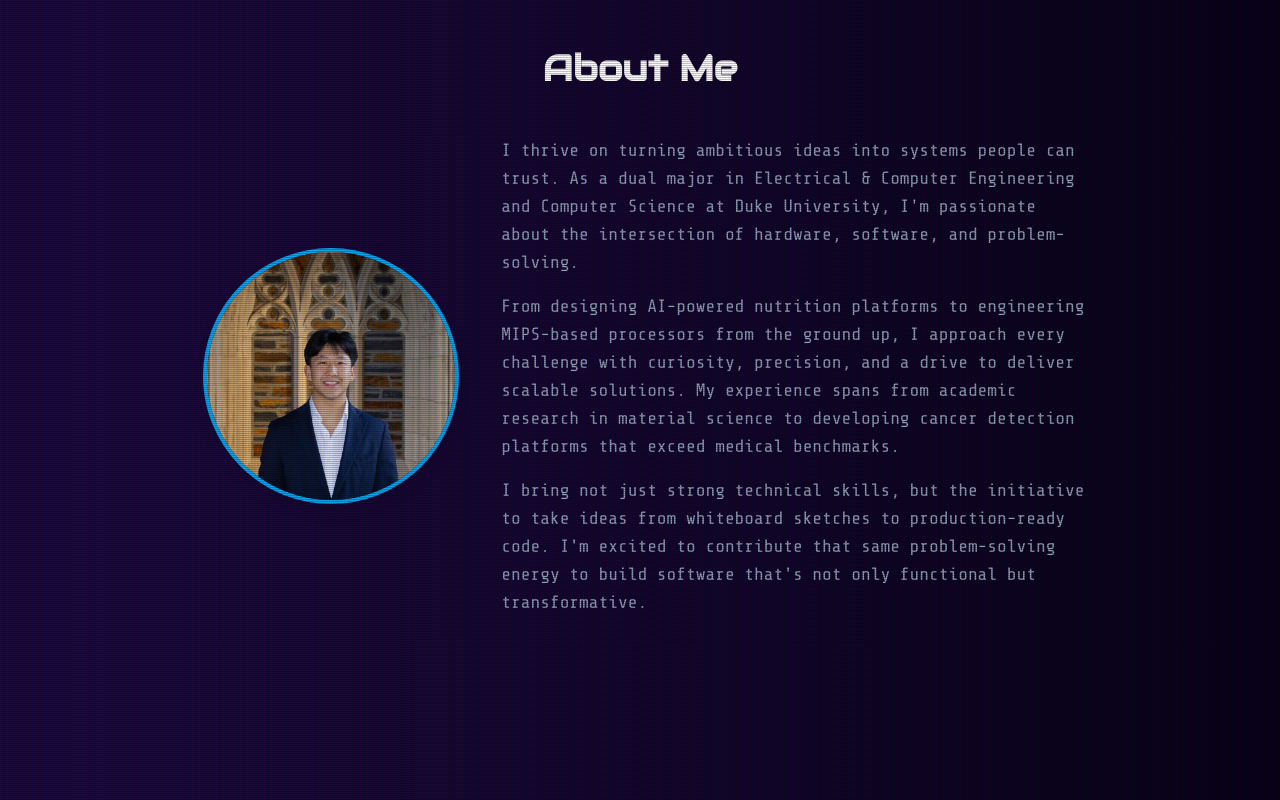
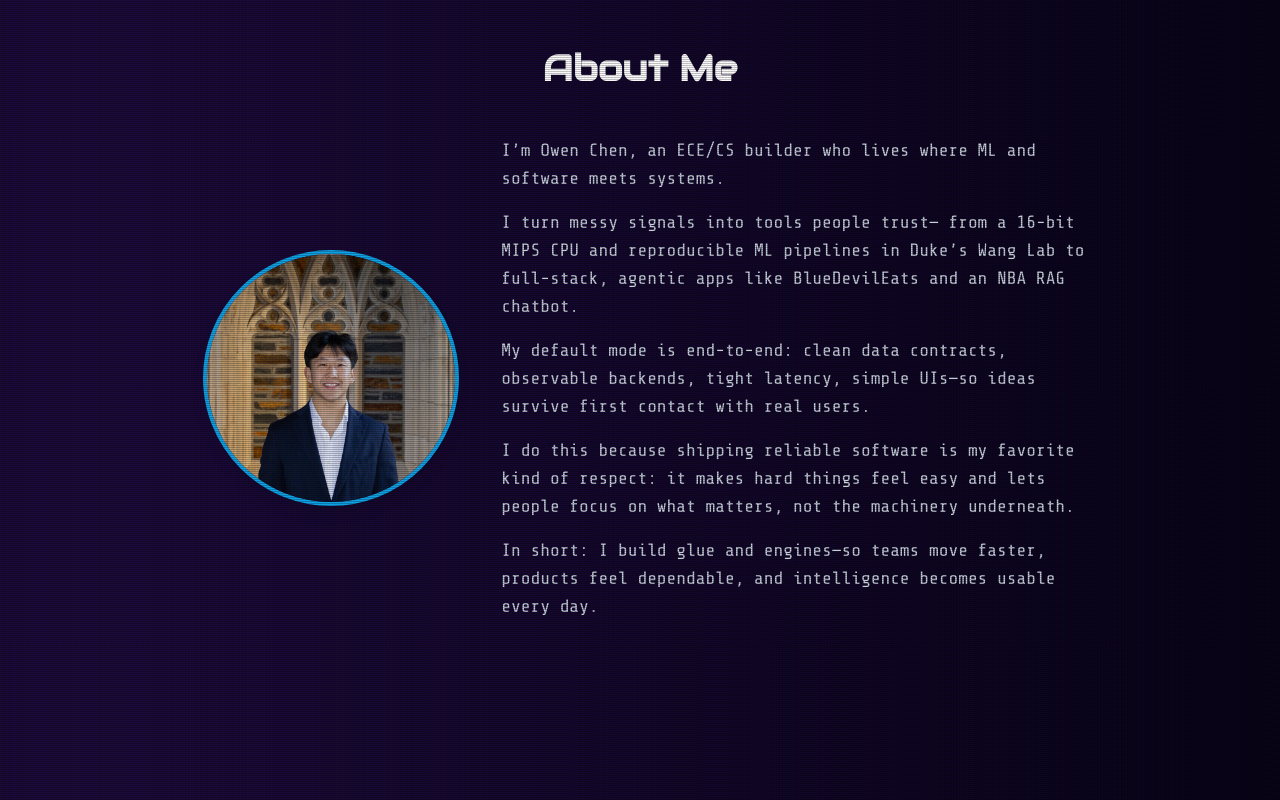
Before and after one commit to OwenChen2006/owenchen2006.github.io, a React (Vite) app: page / in a window 1280 px wide. Shown: the part 880-1680 px from the top of the page. Built offline with nearby package versions, Linux system fonts and the light colour scheme.

Commit message:
About: rewrite with user-provided copy; Education: confirm Expected May 2027.

```diff
--- a/components/About.tsx
+++ b/components/About.tsx
@@ -15,15 +15,21 @@ const About: React.FC = () => {
             <div className="md:col-span-1 flex justify-center">
                 <img src={headshotUrl} alt="Owen Chen" className="rounded-full w-48 h-48 md:w-64 md:h-64 object-cover border-4 border-sky-500 shadow-lg"/>
             </div>
-            <div className="md:col-span-2 text-lg text-slate-400 space-y-4">
+            <div className="md:col-span-2 text-lg text-slate-300 space-y-4">
                 <p>
-                    I thrive on turning ambitious ideas into systems people can trust. As a dual major in Electrical & Computer Engineering and Computer Science at Duke University, I'm passionate about the intersection of hardware, software, and problem-solving.
+                    I’m Owen Chen, an ECE/CS builder who lives where ML and software meets systems.
                 </p>
                 <p>
-                    From designing AI-powered nutrition platforms to engineering MIPS-based processors from the ground up, I approach every challenge with curiosity, precision, and a drive to deliver scalable solutions. My experience spans from academic research in material science to developing cancer detection platforms that exceed medical benchmarks.
+                    I turn messy signals into tools people trust— from a 16-bit MIPS CPU and reproducible ML pipelines in Duke’s Wang Lab to full-stack, agentic apps like BlueDevilEats and an NBA RAG chatbot.
                 </p>
                 <p>
-                    I bring not just strong technical skills, but the initiative to take ideas from whiteboard sketches to production-ready code. I'm excited to contribute that same problem-solving energy to build software that's not only functional but transformative.
+                    My default mode is end-to-end: clean data contracts, observable backends, tight latency, simple UIs—so ideas survive first contact with real users.
+                </p>
+                <p>
+                    I do this because shipping reliable software is my favorite kind of respect: it makes hard things feel easy and lets people focus on what matters, not the machinery underneath.
+                </p>
+                <p>
+                    In short: I build glue and engines—so teams move faster, products feel dependable, and intelligence becomes usable every day.
                 </p>
             </div>
         </div>
```
